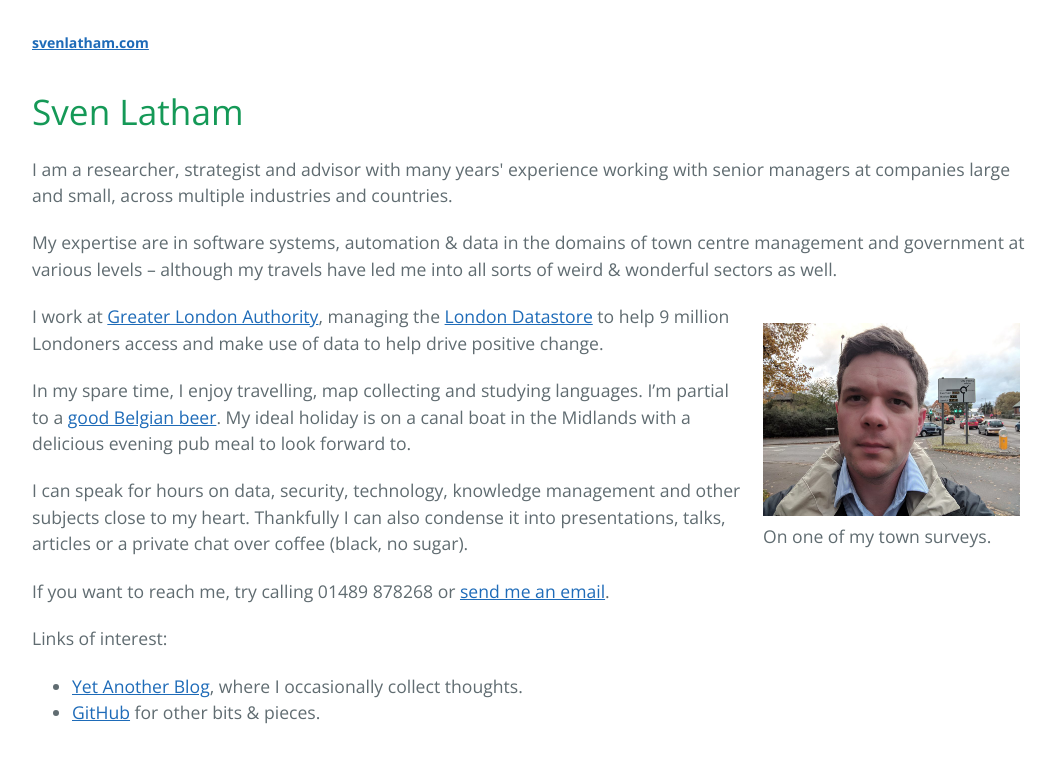
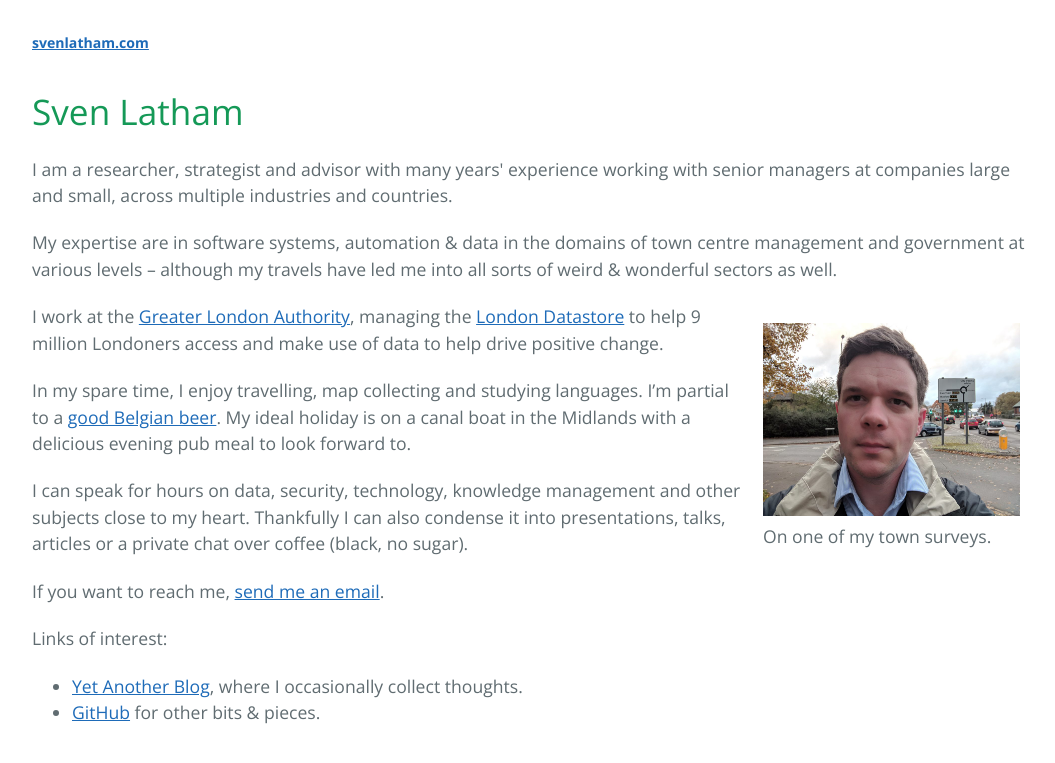
Before and after one commit to svenlatham/svenlatham-website, a Jekyll site: the page built from index.html, in a window 1280 px wide. Shown: the top 763 px of the page, without its empty margins (104-1159 px from the left). Built offline with Jekyll 4.4.1, drawn with Linux system fonts in a browser that asks for light colours.

Commit message:
Removed old landline

```diff
--- a/index.html
+++ b/index.html
@@ -21,7 +21,7 @@ layout: default
 </figure>
 
 
-<p>I work at <a href="https://www.london.gov.uk/">Greater London Authority</a>, managing the <a href="https://data.london.gov.uk/">London Datastore</a> to help
+<p>I work at the <a href="https://www.london.gov.uk/">Greater London Authority</a>, managing the <a href="https://data.london.gov.uk/">London Datastore</a> to help
     9 million Londoners access and make use of data to help drive positive change.</p>
 
 
@@ -40,7 +40,7 @@ layout: default
 
 
 
-<p>If you want to reach me, try calling 01489 878268 or <a href="mailto:sven@svenlatham.com">send me an email</a>.
+<p>If you want to reach me, <a href="mailto:sven@svenlatham.com">send me an email</a>.
 </p>
 
 <p>Links of interest:</p>
```
